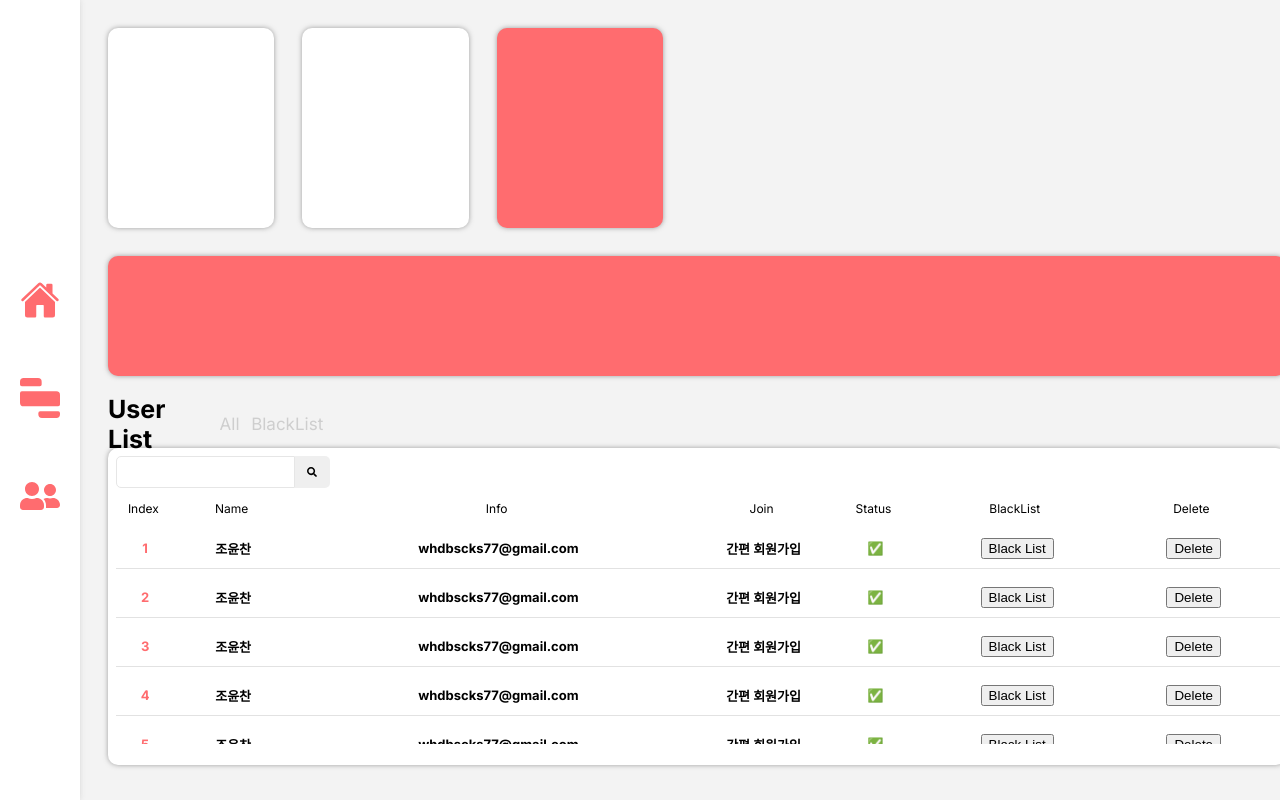
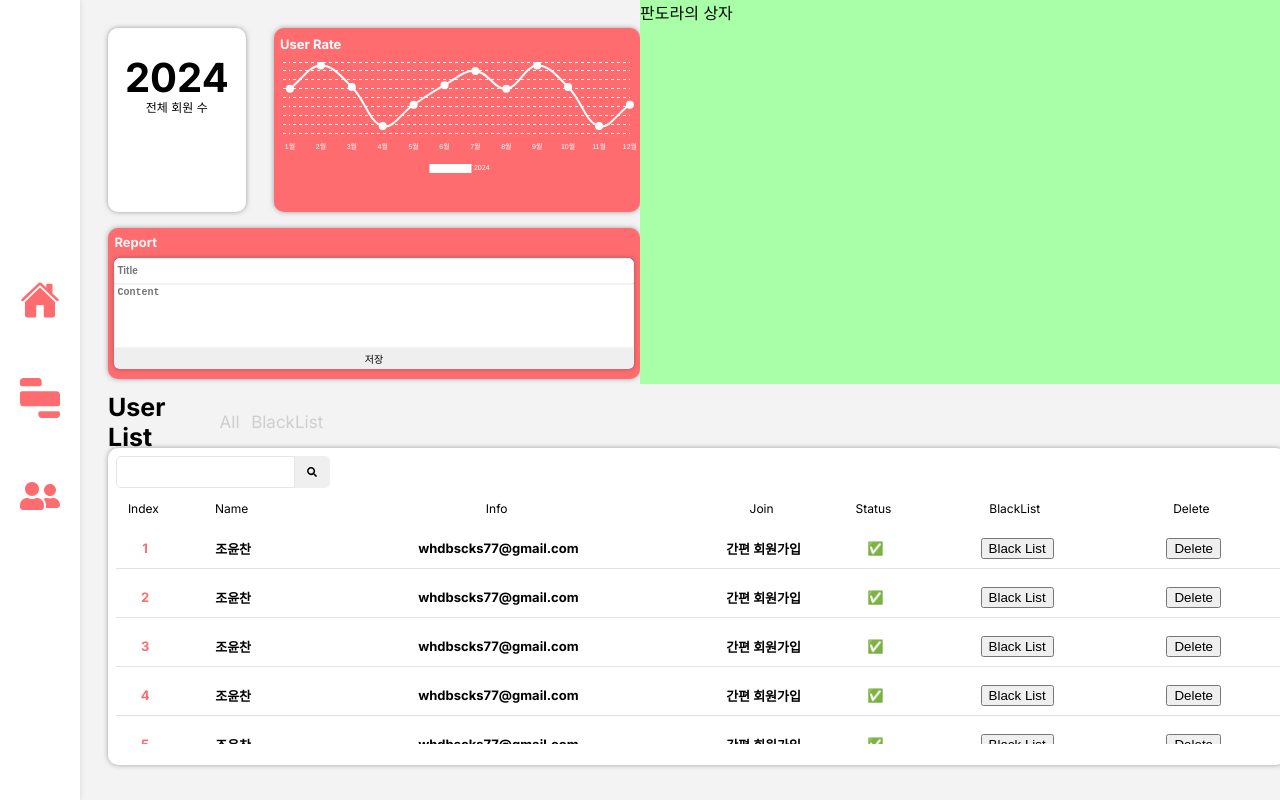
Before and after one commit to 1-MSG/admin_frontend, a Next.js app: page /user in a window 1280 px wide. Built offline with nearby package versions, Linux system fonts and the light colour scheme.

Commit message:
feat: 유저 admin 레이아웃 구현 완료 (#24)

```diff
--- /dev/null
+++ b/src/app/user/_components/Chart.tsx
@@ -0,0 +1,111 @@
+"use client";
+
+import React, { useEffect } from "react";
+import Chart from "chart.js";
+
+export default function CardLineChart() {
+  useEffect(() => {
+    const data = {
+      labels: [
+        "1월",
+        "2월",
+        "3월",
+        "4월",
+        "5월",
+        "6월",
+        "7월",
+        "8월",
+        "9월",
+        "10월",
+        "11월",
+        "12월",
+      ],
+      datasets: [
+        {
+          label: new Date().getFullYear().toString(),
+          backgroundColor: "white",
+          borderColor: "white",
+          data: [65, 78, 66, 44, 56, 67, 75, 65, 78, 66, 44, 56, 67, 75],
+          fill: false,
+          borderWidth: 2, // 선 두께 조절
+        },
+      ],
+    };
+
+    const options: any = {
+      maintainAspectRatio: true,
+      responsive: true,
+      title: { display: false },
+      legend: {
+        labels: { fontColor: "white", fontSize: 7 },
+        position: "bottom",
+      },
+      tooltips: { mode: "index", intersect: false },
+      hover: { mode: "nearest", intersect: true },
+      scales: {
+        xAxes: [
+          {
+            ticks: { fontColor: "white", fontSize: 7 },
+            display: true,
+            gridLines: {
+              display: false,
+              borderDash: [2],
+              borderDashOffset: [2],
+              color: "white",
+              zeroLineColor: "white",
+              zeroLineBorderDash: [2],
+              zeroLineBorderDashOffset: [2],
+            },
+          },
+        ],
+        yAxes: [
+          {
+            ticks: { display: false },
+            display: true,
+            gridLines: {
+              borderDash: [3],
+              borderDashOffset: [3],
+              drawBorder: false,
+              color: "white",
+              zeroLineColor: "white",
+              zeroLineBorderDash: [2],
+              zeroLineBorderDashOffset: [2],
+            },
+          },
+        ],
+      },
+    };
+
+    const drawChart = () => {
+      const canvas = document.getElementById("line-chart") as HTMLCanvasElement;
+      if (canvas) {
+        const ctx = canvas.getContext("2d");
+        if (ctx) {
+          new Chart(ctx, { type: "line", data, options });
+        }
+      }
+    };
+
+    drawChart();
+  }, []);
+  return (
+    <>
+      <div
+        style={{
+          width: "100px",
+          fontSize: "13px",
+          fontWeight: "bold",
+          marginTop: "1vh",
+          color: "white",
+        }}
+      >
+        User Rate
+      </div>
+
+      {/* Chart */}
+      <div className="relative h-350-px" style={{ marginTop: "10px" }}>
+        <canvas id="line-chart" height="100"></canvas>
+      </div>
+    </>
+  );
+}
--- a/src/app/user/_components/UserManage.tsx
+++ b/src/app/user/_components/UserManage.tsx
@@ -1,13 +1,56 @@
 "use client";
 
-import React, { useState, useEffect } from "react";
+import React, { useState } from "react";
 import styles from "@/styles/user.module.css";
 
 export default function UserManage() {
+  const [title, setTitle] = useState("");
+  const [content, setContent] = useState("");
+
+  const handleTitleChange = (event: any) => {
+    setTitle(event.target.value);
+  };
+
+  const handleContentChange = (event: any) => {
+    setContent(event.target.value);
+  };
+
+  const saveToFile = () => {
+    const currentDate = new Date();
+    const dateString = currentDate.toISOString().slice(0, 10);
+    const fileName = `MSG_ADMIN_${dateString}.txt`;
+
+    const data = `${title}\n\n${content}`;
+    const element = document.createElement("a");
+    const file = new Blob([data], { type: "text/plain" });
+    element.href = URL.createObjectURL(file);
+    element.download = fileName;
+    document.body.appendChild(element);
+    element.click();
+  };
+
   return (
     <>
       <div className={styles.userManageContainer}>
-        <div className={styles.userManageLayout}></div>
+        <div className={styles.userManageLayout}>
+          <div>Report</div>
+          <div className={styles.userManageReportLayout}>
+            <input
+              type="text"
+              value={title}
+              onChange={handleTitleChange}
+              placeholder="Title"
+            />
+            <textarea
+              value={content}
+              onChange={handleContentChange}
+              placeholder="Content"
+              rows={10}
+              style={{ resize: "none" }}
+            />
+            <button onClick={saveToFile}>저장</button>
+          </div>
+        </div>
       </div>
     </>
   );
--- a/src/app/user/page.tsx
+++ b/src/app/user/page.tsx
@@ -1,6 +1,7 @@
 import styles from "@/styles/user.module.css";
 import UserManage from "./_components/UserManage";
 import { FaSearch } from "react-icons/fa";
+import Chart from "@/app/user/_components/Chart";
 
 export default function Page() {
   async function handleSearchSubmit(formData: any) {
@@ -34,12 +35,22 @@ export default function Page() {
 
   return (
     <main className={styles.userAllContainer}>
-      <div className={styles.userInfoContainer}>
-        <div className={styles.userInfoCountainerE1}></div>
-        <div className={styles.userInfoCountainerE2}></div>
-        <div className={styles.userInfoCountainerE3}></div>
+      <div className={styles.userInfoLayout}>
+        <div className={styles.userInfoLayout1}>
+          <div className={styles.userInfoContainer}>
+            <div className={styles.userInfoCountainerE1}>
+              <div className={styles.mainPageLeftHeaderElement1Count}>2024</div>
+              <p>전체 회원 수</p>
+            </div>
+
+            <div className={styles.userInfoCountainerE3}>
+              <Chart />
+            </div>
+          </div>
+          <UserManage />
+        </div>
+        <div className={styles.userInfoLayout2}>판도라의 상자</div>
       </div>
-      <UserManage />
       <div className={styles.userListContainer}>
         <div className={styles.userListCategoryContainer}>
           <div className={styles.userListCategoryE1}>User List</div>
--- a/src/styles/user.module.css
+++ b/src/styles/user.module.css
@@ -5,24 +5,58 @@
   width: 100%;
   height: 100vh;
 }
+.userInfoLayout {
+  /* background-color: blue; */
+  display: flex;
+  height: 48vh;
+}
+.userInfoLayout1 {
+  /* background-color: green; */
+  width: 50%;
+}
+.userInfoLayout2 {
+  background-color: rgb(168, 255, 168);
+  width: 50%;
+}
 .userInfoContainer {
   /* background-color: rgb(236, 142, 0); */
   width: 100%;
-  height: 25vh;
+  height: 23vh;
   display: flex;
   padding-top: 3.5vh;
 }
 .userInfoCountainerE1 {
   background-color: rgb(255, 255, 255);
-  width: 13%;
+  width: 23%;
   height: 100%;
   margin-left: 13.5vh;
   border-radius: 10px;
   box-shadow: 0px 0px 5px rgba(74, 74, 74, 0.5); /* 그림자 속성 */
 }
+.userInfoCountainerE1 div {
+  /* background-color: aquamarine; */
+  width: 100%;
+  height: 10%;
+  display: flex;
+  justify-content: center;
+  align-items: center;
+  font-size: 40px;
+  font-weight: bold;
+  color: #000000;
+  margin-top: 5vh;
+}
+.userInfoCountainerE1 p {
+  /* background-color: rgb(227, 227, 227); */
+  width: 100%;
+  display: flex;
+  justify-content: center;
+  align-items: center;
+  font-size: 12px;
+  border-radius: 0px 5px 5px 0px;
+}
 .userInfoCountainerE2 {
   background-color: rgb(255, 255, 255);
-  width: 13%;
+  width: 23%;
   height: 100%;
   margin-left: 3.5vh;
   border-radius: 10px;
@@ -30,27 +64,69 @@
 }
 .userInfoCountainerE3 {
   background-color: #ff6c6f;
-  width: 13%;
+  width: 60%;
   height: 100%;
   margin-left: 3.5vh;
   border-radius: 10px;
   box-shadow: 0px 0px 5px rgba(74, 74, 74, 0.5); /* 그림자 속성 */
+  padding-left: 1%;
 }
 
 /*유저 관리*/
 .userManageContainer {
   /* background-color: yellow; */
   width: 100%;
-  height: 15%;
-  padding-top: 3.5vh;
+  height: 40%;
 }
 .userManageLayout {
   background-color: #ff6c6f;
-  height: 100%;
-  width: 92%;
+  height: 90%;
+  width: 82;
   margin-left: 13.5vh;
   border-radius: 10px;
   box-shadow: 0px 0px 5px rgba(74, 74, 74, 0.5); /* 그림자 속성 */
+  padding: 1%;
+  margin-top: 2vh;
+}
+.userManageLayout div {
+  /* background-color: green; */
+  font-weight: bold;
+  font-size: 13px;
+  color: #f3f3f3;
+}
+.userManageReportLayout {
+  background-color: blue;
+  width: 100%;
+  display: flex;
+  flex-direction: column;
+
+  border-radius: 5px;
+  height: 80%;
+  box-shadow: 0px 0px 5px rgba(74, 74, 74, 0.5); /* 그림자 속성 */
+  margin-top: 1vh;
+}
+.userManageReportLayout input {
+  height: 20%;
+  font-size: 10px;
+  outline: none;
+  font-weight: bold;
+  border-radius: 5px 5px 0px 0px;
+  border: none;
+  border: 1px solid #f3f3f3;
+}
+.userManageReportLayout textarea {
+  height: 55%;
+  outline: none;
+  font-size: 10px;
+  font-weight: bold;
+  border: none;
+  border: 1px solid #f3f3f3;
+}
+.userManageReportLayout Button {
+  height: 20%;
+  border: none;
+  border-radius: 0px 0px 5px 5px;
+  font-size: 10px;
 }
 
 /*유저 리스트*/
@@ -58,13 +134,13 @@
   /* background-color: yellow; */
   width: 100%;
   height: 45%;
-  padding-top: 3.5vh;
 }
 .userListCategoryContainer {
   width: 100%;
   /* background-color: red; */
-  height: 5vh;
+  height: 5.5vh;
   display: flex;
+  margin-top: 2vh;
 }
 .userListCategoryE1 {
   width: 8%;
```
Also changed, not shown: src/app/user/_components/UserList.tsx (deleted).
